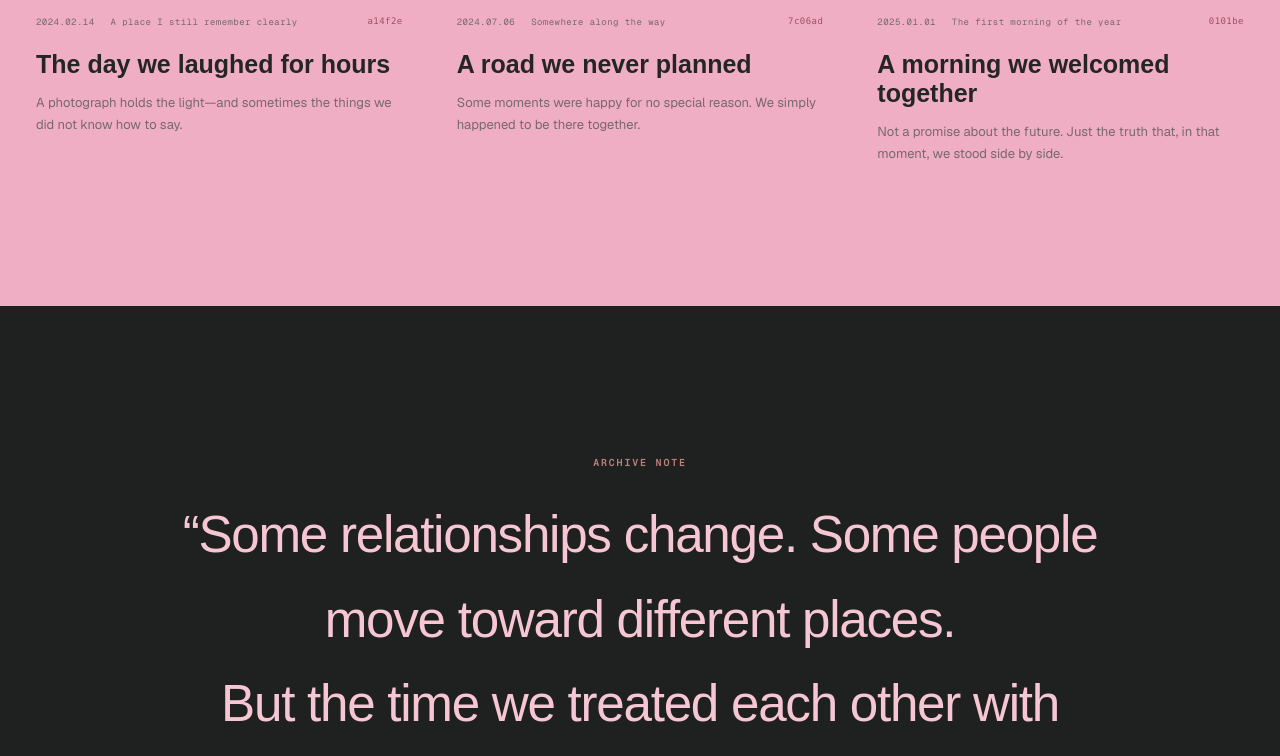
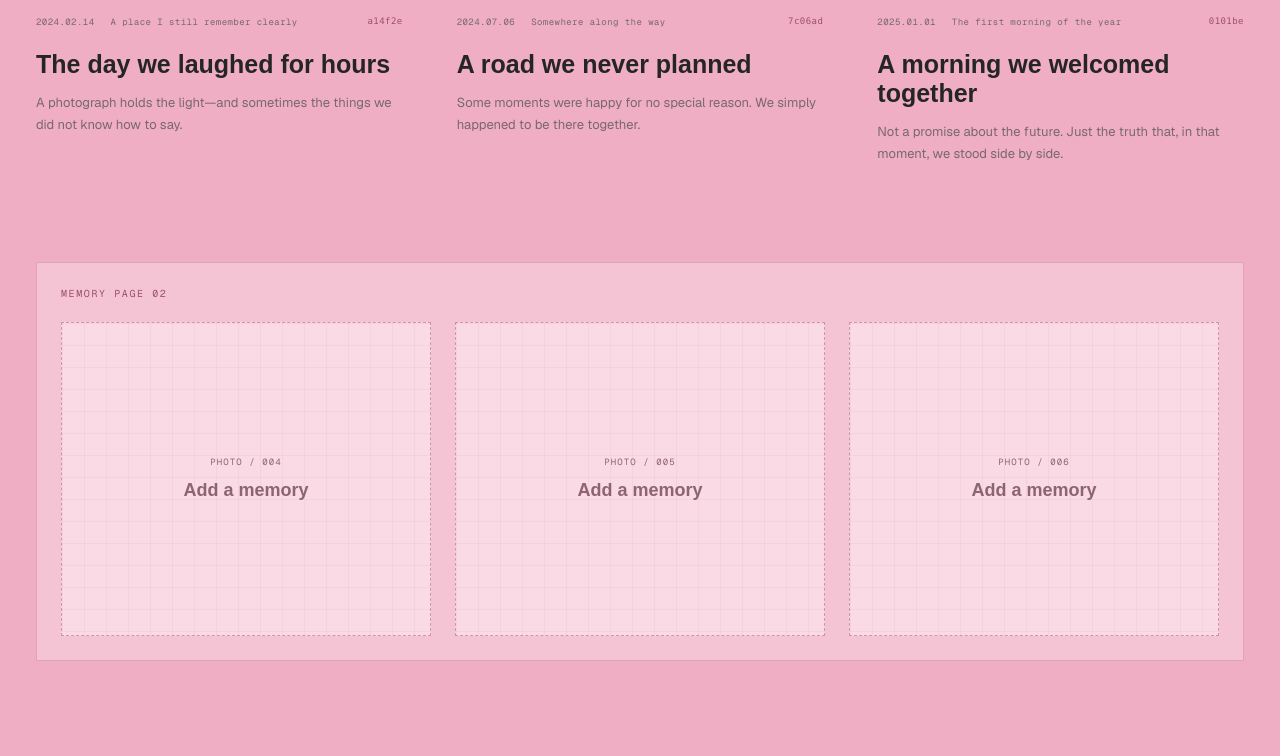
Before and after one commit to jeff960149-rgb/our-memory-archive, a Next.js app: page / in a window 1280 px wide. Shown: the part 1369-2125 px from the top of the page. Built offline with nearby package versions, Linux system fonts and the light colour scheme.

Commit message:
Add three more memory photo pages

```diff
--- a/app/globals.css
+++ b/app/globals.css
@@ -448,6 +448,51 @@ h1 {
   line-height: 1.75;
 }
 
+.memory-page {
+  margin-top: 96px;
+  padding: 24px;
+  background: rgba(255, 238, 244, 0.34);
+  border: 1px solid rgba(157, 80, 102, 0.26);
+}
+
+.memory-page-label {
+  margin: 0 0 22px;
+  color: var(--brick);
+  font: 10px var(--font-geist-mono), monospace;
+  letter-spacing: 0.16em;
+}
+
+.memory-page-grid {
+  display: grid;
+  grid-template-columns: repeat(3, 1fr);
+  gap: 24px;
+}
+
+.empty-memory {
+  aspect-ratio: 1.18;
+  display: flex;
+  flex-direction: column;
+  align-items: center;
+  justify-content: center;
+  gap: 12px;
+  color: rgba(97, 55, 68, 0.72);
+  background:
+    linear-gradient(rgba(157, 80, 102, 0.06) 1px, transparent 1px),
+    linear-gradient(90deg, rgba(157, 80, 102, 0.06) 1px, transparent 1px),
+    rgba(255, 235, 241, 0.58);
+  background-size: 22px 22px;
+  border: 1px dashed rgba(157, 80, 102, 0.48);
+}
+
+.empty-memory span {
+  font: 9px var(--font-geist-mono), monospace;
+  letter-spacing: 0.12em;
+}
+
+.empty-memory strong {
+  font: 600 18px var(--font-noto-serif), serif;
+}
+
 .statement {
   padding: 150px 36px;
   text-align: center;
@@ -572,6 +617,10 @@ footer p {
     max-width: calc(50% - 27px);
     grid-column: 1 / -1;
   }
+
+  .memory-page-grid {
+    grid-template-columns: 1fr 1fr;
+  }
 }
 
 @media (max-width: 640px) {
@@ -629,6 +678,15 @@ footer p {
 
   .records {
     padding: 78px 18px 90px;
+  }
+
+  .memory-page {
+    margin-top: 56px;
+    padding: 14px;
+  }
+
+  .memory-page-grid {
+    grid-template-columns: 1fr;
   }
 
   .section-title {
--- a/app/page.tsx
+++ b/app/page.tsx
@@ -104,6 +104,23 @@ export default function Home() {
             </article>
           ))}
         </div>
+
+        {[2, 3, 4].map((page) => (
+          <div className="memory-page" key={page}>
+            <p className="memory-page-label">MEMORY PAGE {String(page).padStart(2, "0")}</p>
+            <div className="memory-page-grid">
+              {Array.from({ length: 3 }, (_, index) => {
+                const photoNumber = (page - 1) * 3 + index + 1;
+                return (
+                  <div className="empty-memory" key={photoNumber}>
+                    <span>PHOTO / {String(photoNumber).padStart(3, "0")}</span>
+                    <strong>Add a memory</strong>
+                  </div>
+                );
+              })}
+            </div>
+          </div>
+        ))}
       </section>
 
       <section className="statement">
```
Also changed, not shown: 2 other files (tests, documents, lock files or other folders).
